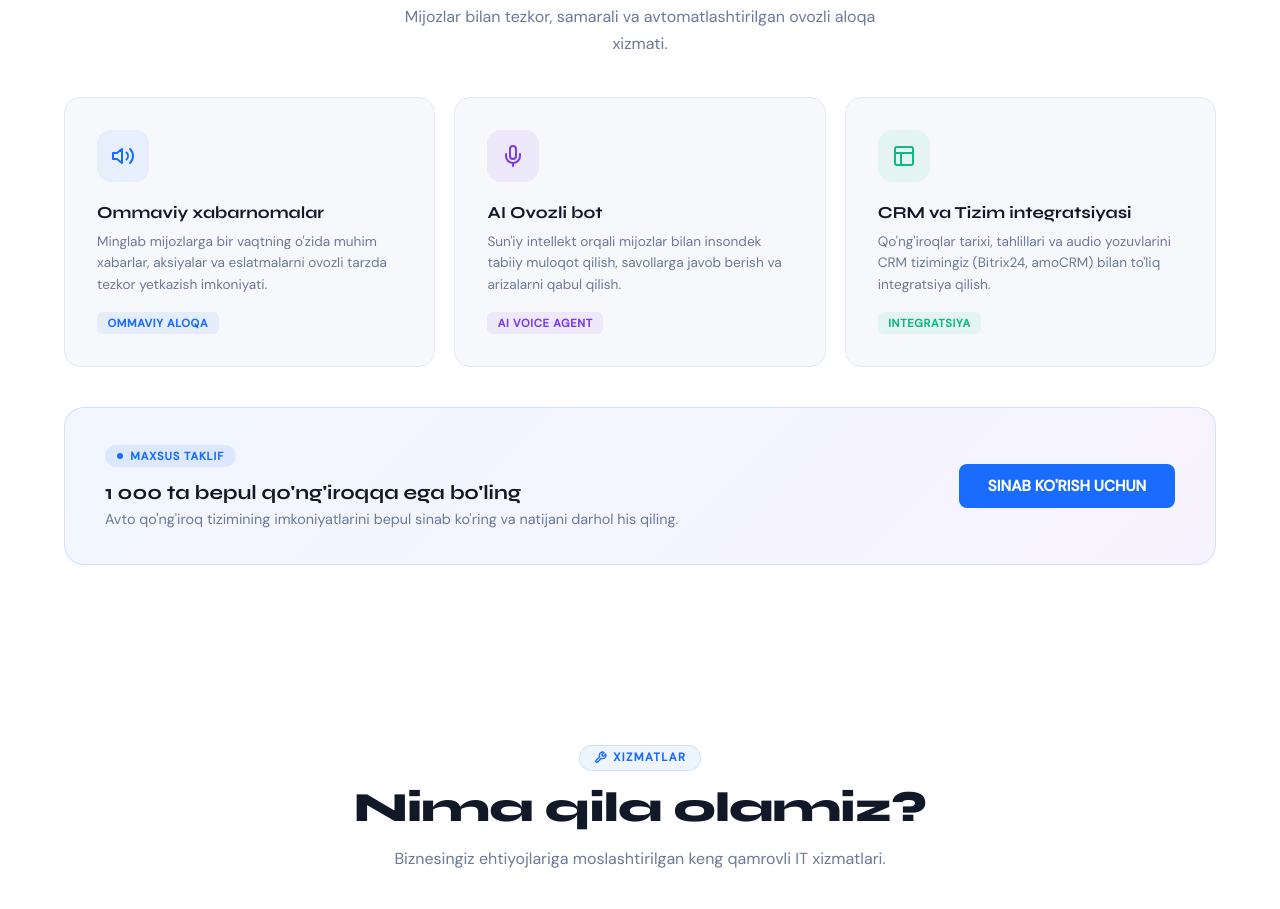
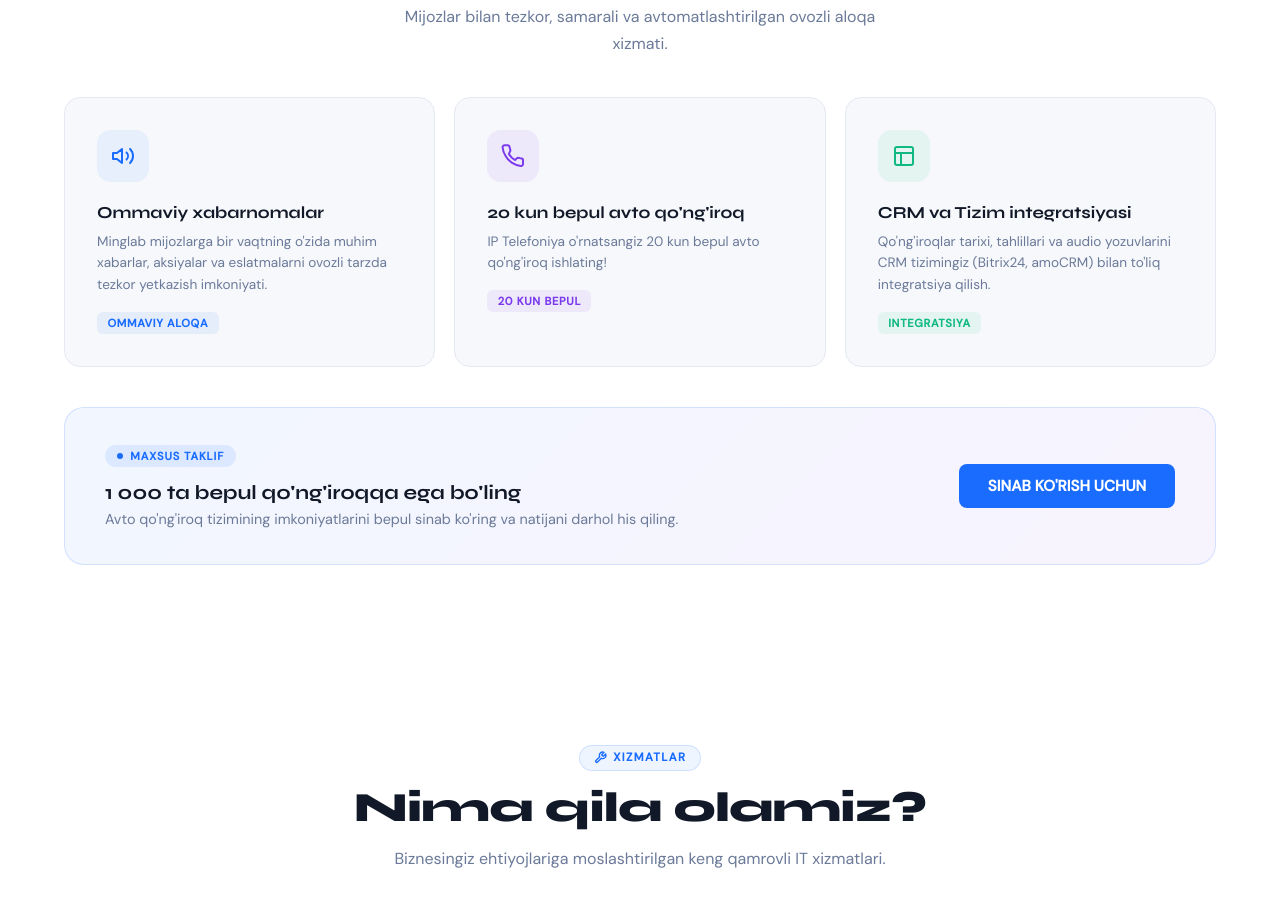
Before and after one commit to personal-sities/techniclab, a plain HTML site: page index.html in a window 1280 px wide. Shown: the part 2652-3561 px from the top of the page. Drawn offline with Linux system fonts and the light colour scheme.

Commit message:
sdfsfsdfsf

```diff
--- a/index.html
+++ b/index.html
@@ -1766,13 +1766,12 @@
                 <div class="autocall-icon" style="background: rgba(124, 58, 237, 0.08); color: var(--accent2);"><svg
                         xmlns="http://www.w3.org/2000/svg" width="24" height="24" viewBox="0 0 24 24" fill="none"
                         stroke="currentColor" stroke-width="2" stroke-linecap="round" stroke-linejoin="round">
-                        <path d="M12 2a3 3 0 0 0-3 3v7a3 3 0 0 0 6 0V5a3 3 0 0 0-3-3Z" />
-                        <path d="M19 10v2a7 7 0 0 1-14 0v-2" />
-                        <line x1="12" x2="12" y1="19" y2="22" />
+                        <path
+                            d="M22 16.92v3a2 2 0 0 1-2.18 2 19.79 19.79 0 0 1-8.63-3.07A19.5 19.5 0 0 1 4.64 12a19.79 19.79 0 0 1-3.07-8.63 2 2 0 0 1 1.98-2.18h3a2 2 0 0 1 2 1.72c.127.96.361 1.903.7 2.81a2 2 0 0 1-.45 2.11L7.91 9.91a16 16 0 0 0 6.18 6.18l1.82-1.82a2 2 0 0 1 2.11-.45c.907.339 1.85.573 2.81.7A2 2 0 0 1 22 16.92z" />
                     </svg></div>
-                <h3>AI Ovozli bot</h3>
-                <p>Sun'iy intellekt orqali mijozlar bilan insondek tabiiy muloqot qilish, savollarga javob berish va arizalarni qabul qilish.</p>
-                <div class="autocall-tag tag-crm">AI Voice Agent</div>
+                <h3>20 kun bepul avto qo'ng'iroq</h3>
+                <p>IP Telefoniya o'rnatsangiz 20 kun bepul avto qo'ng'iroq ishlating!</p>
+                <div class="autocall-tag tag-crm">20 kun bepul</div>
             </div>
             <div class="autocall-card reveal">
                 <div class="autocall-icon" style="background: rgba(16, 185, 129, 0.08); color: var(--accent3);"><svg
@@ -2286,7 +2285,7 @@
                 autocallSubtitle: "Mijozlar bilan tezkor, samarali va avtomatlashtirilgan ovozli aloqa xizmati.",
                 autocallCards: [
                     ['Ommaviy xabarnomalar', "Minglab mijozlarga bir vaqtning o'zida muhim xabarlar, aksiyalar va eslatmalarni ovozli tarzda tezkor yetkazish imkoniyati.", 'Ommaviy aloqa'],
-                    ['AI Ovozli bot', "Sun'iy intellekt orqali mijozlar bilan insondek tabiiy muloqot qilish, savollarga javob berish va arizalarni qabul qilish.", 'AI Voice Agent'],
+                    ['20 kun bepul avto qo\'ng\'iroq', "IP Telefoniya o'rnatsangiz 20 kun bepul avto qo'ng'iroq ishlating!", '20 kun bepul'],
                     ['CRM va Tizim integratsiyasi', "Qo'ng'iroqlar tarixi, tahlillari va audio yozuvlarini CRM tizimingiz (Bitrix24, amoCRM) bilan to'liq integratsiya qilish.", 'Integratsiya']
                 ],
                 autocallBannerBadge: "Maxsus taklif",
@@ -2375,7 +2374,7 @@
                 autocallSubtitle: 'Быстрая, эффективная и автоматизированная голосовая связь с клиентами.',
                 autocallCards: [
                     ['Массовые уведомления', 'Оперативная голосовая доставка важных сообщений, акций и напоминаний тысячам клиентов одновременно.', 'Массовая связь'],
-                    ['Голосовой AI-бот', 'Естественное голосовое общение с клиентами на основе искусственного интеллекта, ответы на вопросы и прием заявок.', 'AI Voice Agent'],
+                    ['20 дней бесплатного автообзвона', 'При установке IP-телефонии используйте автообзвон 20 дней бесплатно!', '20 дней бесплатно'],
                     ['Интеграция с CRM и сервисами', 'Полная синхронизация истории звонков, аналитики и аудиозаписей с вашей CRM-системой (Bitrix24, amoCRM).', 'Интеграция']
                 ],
                 autocallBannerBadge: 'Специальное предложение',
@@ -2464,7 +2463,7 @@
                 autocallSubtitle: 'Fast, efficient, and automated voice communication solutions for your clients.',
                 autocallCards: [
                     ['Mass Notifications', 'Instant voice broadcast of essential notices, promo campaigns, and reminders to thousands of clients at once.', 'Mass Broadcast'],
-                    ['AI Voice Bot', 'Human-like natural communication powered by artificial intelligence to answer questions and capture inquiries.', 'AI Voice Agent'],
+                    ['20 Days Free Auto Calling', 'Install IP Telephony and get 20 days of free auto calling!', '20 Days Free'],
                     ['CRM & Systems Integration', 'Full synchronization of call history, recordings, and analytics directly into your CRM (Bitrix24, amoCRM).', 'Integration']
                 ],
                 autocallBannerBadge: 'Special Offer',
```
